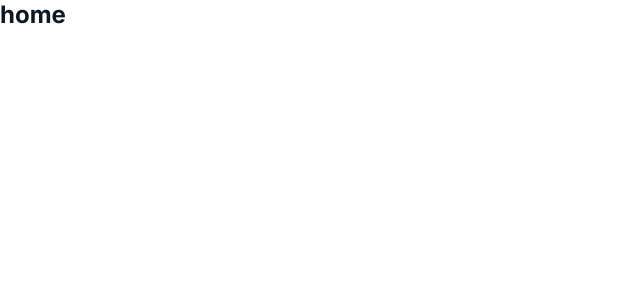
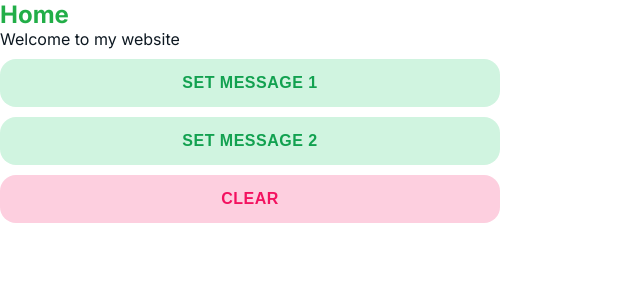
Before and after one commit to minotaes/minotaes-webapp, a Next.js app: page /home in a window 1280 px wide. Shown: the top 300 px of the page, without its empty margins (0-640 px from the left). Built offline with nearby package versions, Linux system fonts and the light colour scheme.

Commit message:
demo: example of how components are used

```diff
--- /dev/null
+++ b/src/app/home/home.module.css
@@ -0,0 +1,8 @@
+.container {
+  max-width: 500px;
+  display: flex;
+  flex-direction: column;
+  align-items: flex-start;
+  justify-content: flex-start;
+  gap: 10px;
+}
--- a/src/app/home/page.tsx
+++ b/src/app/home/page.tsx
@@ -1,9 +1,42 @@
-import React from "react";
+"use client";
+
+import { MainTitle, Paragraph } from "@/components";
+import Button from "@/components/button/normal";
+import { useState } from "react";
+import styles from "./home.module.css";
 
 const Page = () => {
+  const [say, setSay] = useState("Welcome to my website");
+
+  const setMessage1 = () => {
+    setSay("hello word");
+  };
+
+  const setMessage2 = () => {
+    setSay("Happy Day");
+  };
+
+  const clearSay = () => {
+    setSay("");
+  };
+
   return (
     <div>
-      <h1>home </h1>
+      <MainTitle size="large" color="secondary" weight="bold">
+        Home
+      </MainTitle>
+      <div className={styles.container}>
+        <Paragraph>{say}</Paragraph>
+        <Button onClick={setMessage1} color="success">
+          set message 1
+        </Button>
+        <Button onClick={setMessage2} color="success">
+          set message 2
+        </Button>
+        <Button onClick={clearSay} color="danger">
+          clear
+        </Button>
+      </div>
     </div>
   );
 };
```
